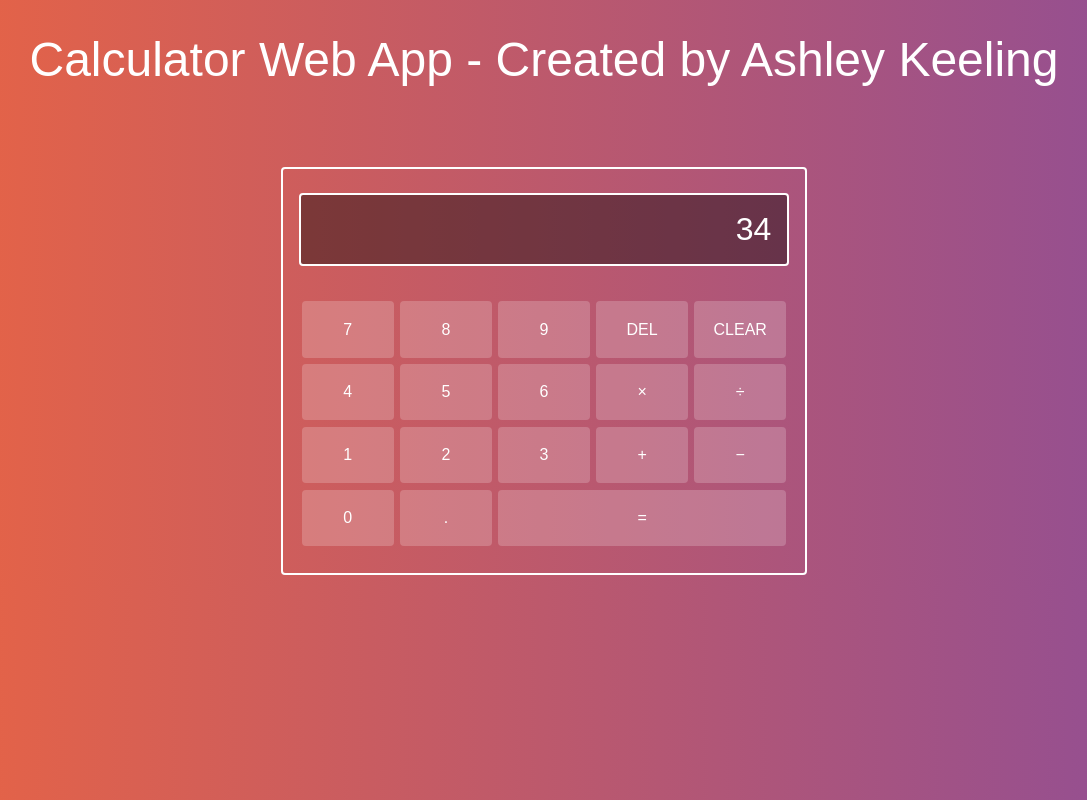
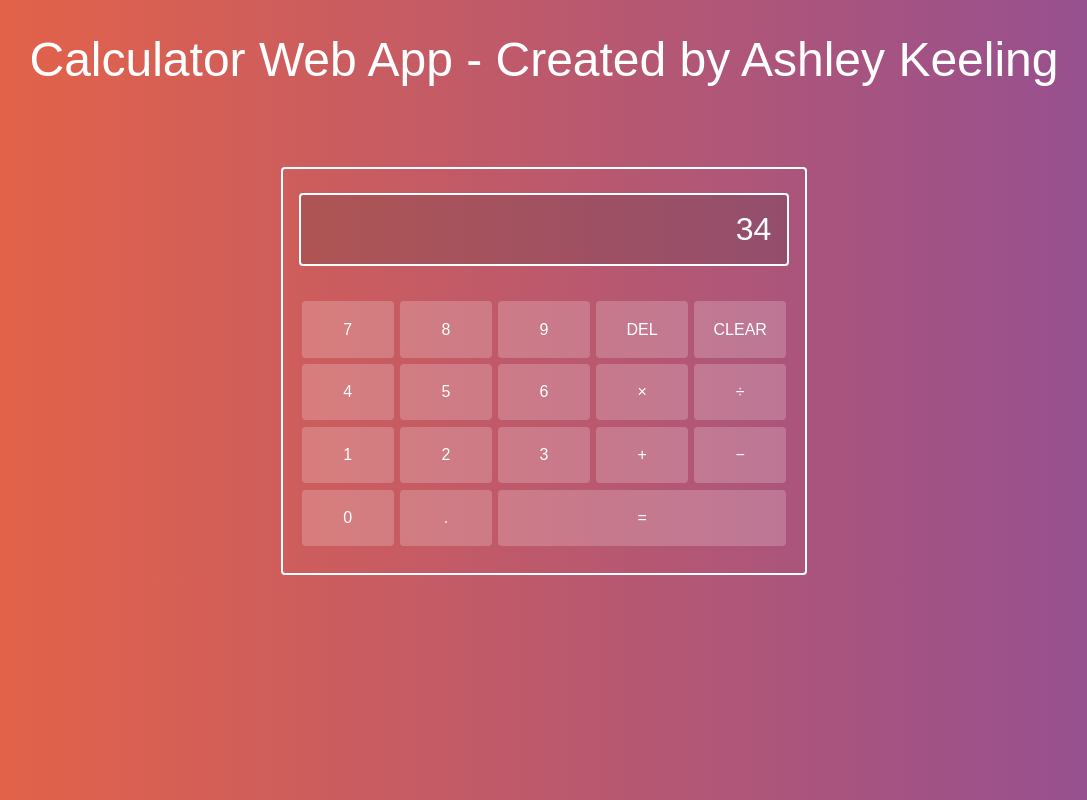
Before and after one commit to AshleyKeeling/Calculator-App, a plain HTML site: page index.html in a window 1280 px wide. Shown: the whole page, without its empty margins (96-1183 px from the left). Drawn offline with Linux system fonts and the light colour scheme.

Commit message:
updated screen

```diff
--- a/style.css
+++ b/style.css
@@ -48,7 +48,7 @@ button:hover {
     border-radius: 4px;
     padding: 0.5em;
     margin-bottom: 1em;
-    background-color: rgba(0, 0, 0, 0.4);
+    background-color: rgba(54, 53, 53, 0.2);
     grid-area: screen;
     color: white;
     font-size: 2em;
```
